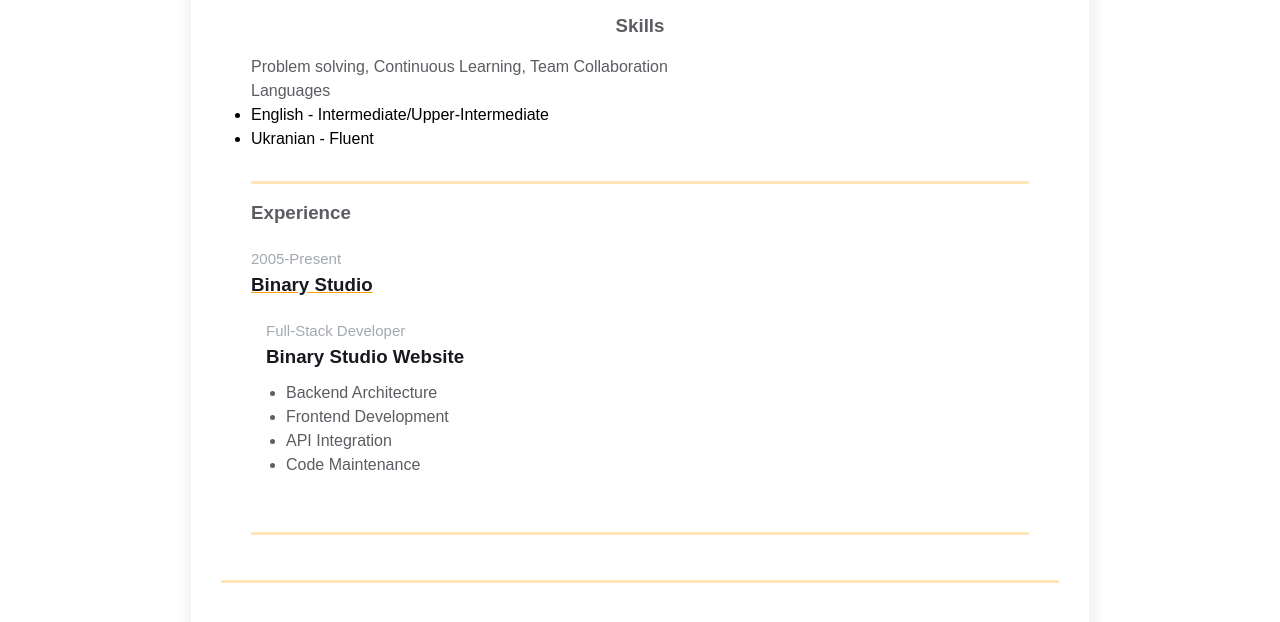
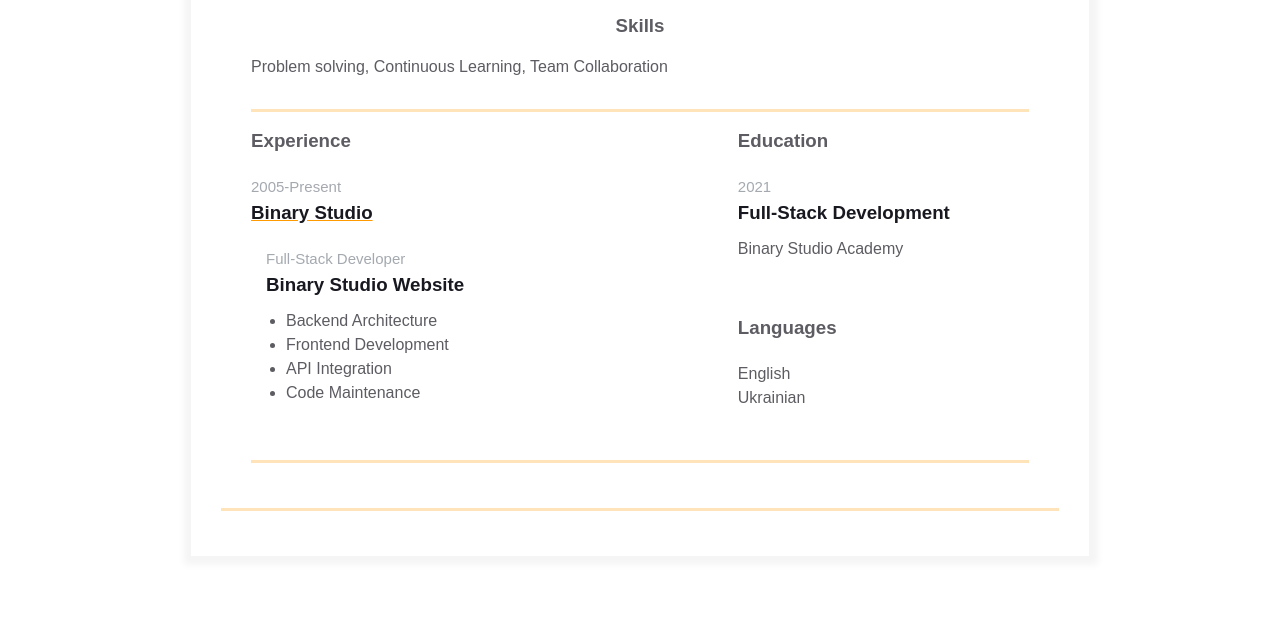
Before and after one commit to m1liaron/m1liaron-homepage, a plain HTML site: page index.html in a window 1280 px wide. Shown: the part 478-1100 px from the top of the page. Drawn offline with Linux system fonts and the light colour scheme.

Commit message:
feat: additional block template

```diff
--- a/index.html
+++ b/index.html
@@ -78,11 +78,6 @@
                                 <div class="skills">
                                     <h3 class="skills__header">Skills</h3>
                                     <p class="skills__text">Problem solving, Continuous Learning, Team Collaboration</p>
-                                    <p class="skills__text">Languages</p>
-                                    <ul>
-                                        <li>English - Intermediate/Upper-Intermediate</li>
-                                        <li>Ukranian - Fluent</li>
-                                    </ul>
                                 </div>
                             </div>
                         </div>
@@ -110,7 +105,22 @@
                                         </div>
                                     </div>
 
-                                    <div class="additional-info fv"></div>
+                                    <div class="additional-info fv">
+                                        <div class="additional-info__education">
+                                            <h3 class="additional-info__education-header">Education</h3>
+                                            <div class="additional-info__education-university">
+                                                <span class="additional-info__education-university-durability"> 2021 </span>
+                                                <h3 class="additional-info__education-university-speciality">Full-Stack Development</h3>
+                                                <p class="additional-info__education-university-name">Binary Studio Academy</p>
+                                            </div>
+                                        </div>
+
+                                        <div class="additional-info__languages">
+                                            <h3 class="additional-info__languages-header">Languages</h3>
+                                            <p class="additional-info__languages-item">English</p>
+                                            <p class="additional-info__languages-item">Ukrainian</p>
+                                        </div>
+                                    </div>
                                 </div>
                             </div>
                         </div>
```
